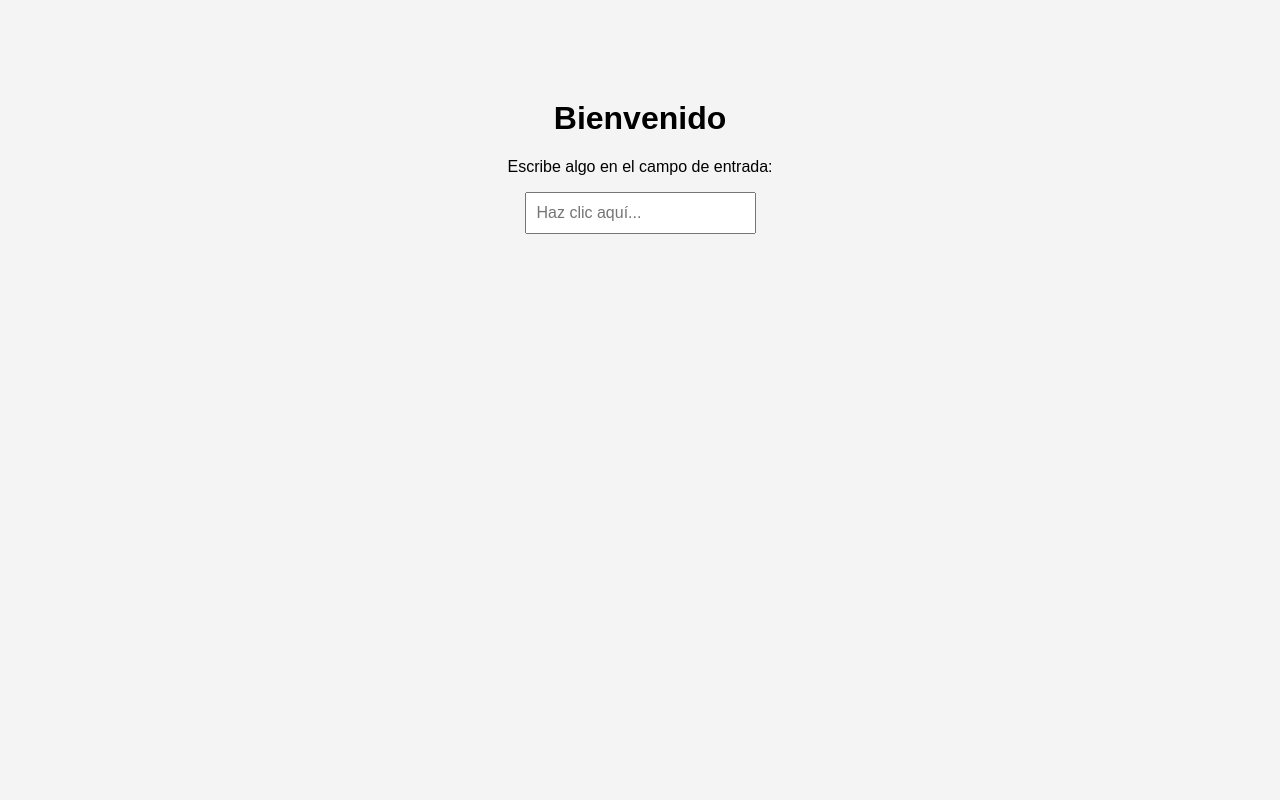
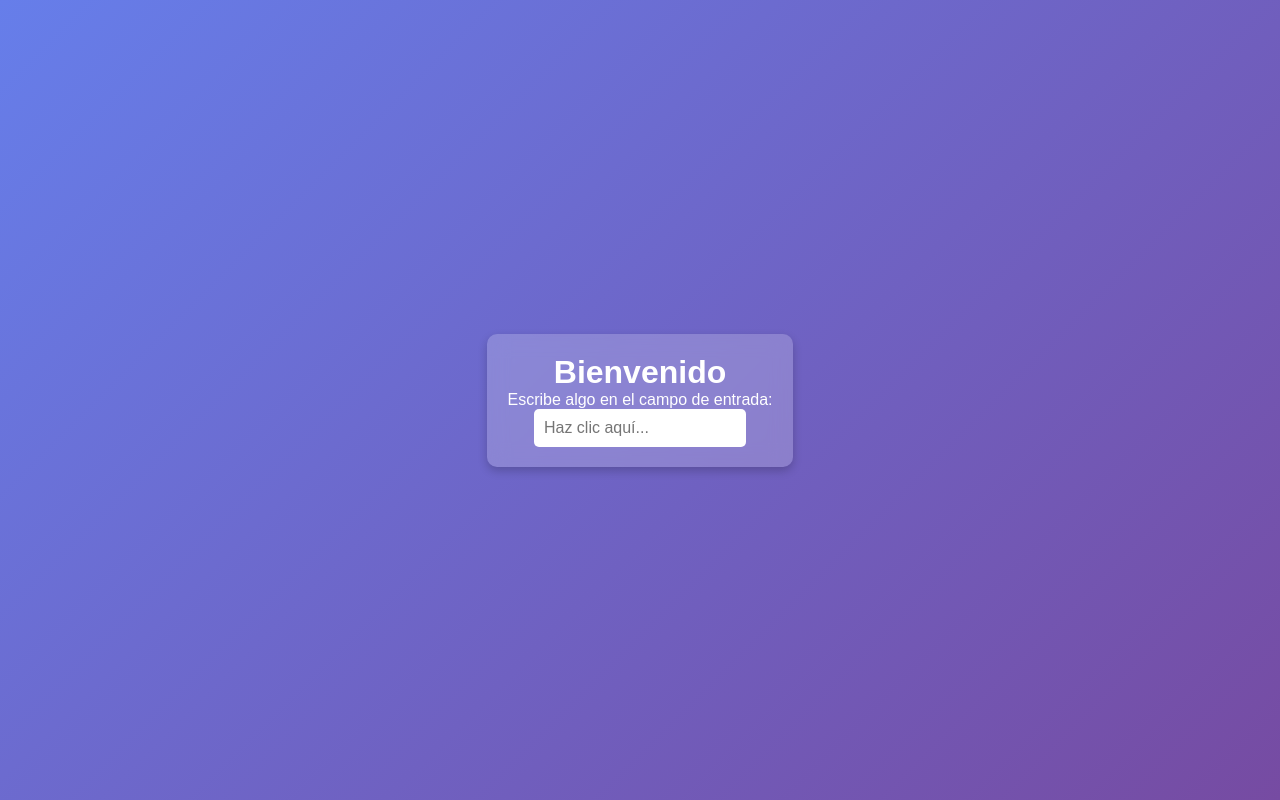
Before and after one commit to aitor30/web-aitor, a plain HTML site: page index.html in a window 1280 px wide. Drawn offline with Linux system fonts and the light colour scheme.

Commit message:
Update styles.css

```diff
--- a/styles.css
+++ b/styles.css
@@ -1,16 +1,57 @@
+* {
+    margin: 0;
+    padding: 0;
+    box-sizing: border-box;
+}
+
 body {
     font-family: Arial, sans-serif;
     text-align: center;
-    background-color: #f4f4f4;
+    background: linear-gradient(135deg, #667eea, #764ba2);
+    height: 100vh;
+    display: flex;
+    justify-content: center;
+    align-items: center;
     opacity: 0;
     transition: opacity 2s ease-in;
+    overflow: hidden;
+}
+
+.overlay {
+    position: absolute;
+    width: 200%;
+    height: 200%;
+    background: radial-gradient(circle, rgba(255,255,255,0.1) 10%, transparent 70%);
+    animation: moveBackground 10s infinite linear;
+}
+
+@keyframes moveBackground {
+    0% { transform: translate(-50%, -50%) rotate(0deg); }
+    100% { transform: translate(-50%, -50%) rotate(360deg); }
 }
 
 .container {
-    margin-top: 100px;
+    background: rgba(255, 255, 255, 0.2);
+    padding: 20px;
+    border-radius: 10px;
+    box-shadow: 0px 4px 10px rgba(0, 0, 0, 0.2);
+    backdrop-filter: blur(10px);
+}
+
+h1, p {
+    color: white;
 }
 
 input {
+    width: 80%;
     padding: 10px;
     font-size: 16px;
+    border: none;
+    border-radius: 5px;
+    outline: none;
+    transition: 0.3s;
 }
+
+input:focus {
+    transform: scale(1.05);
+}
```
